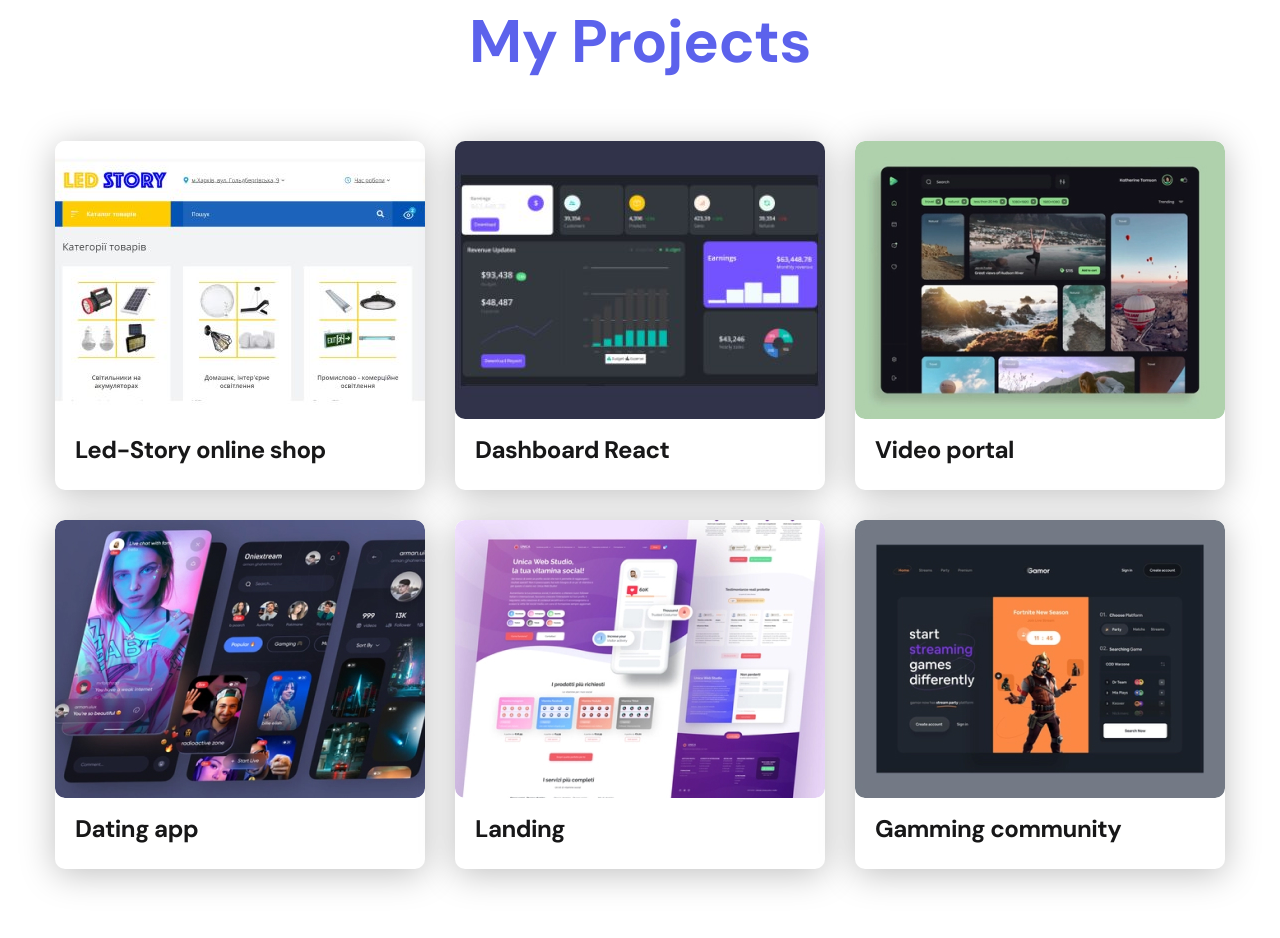
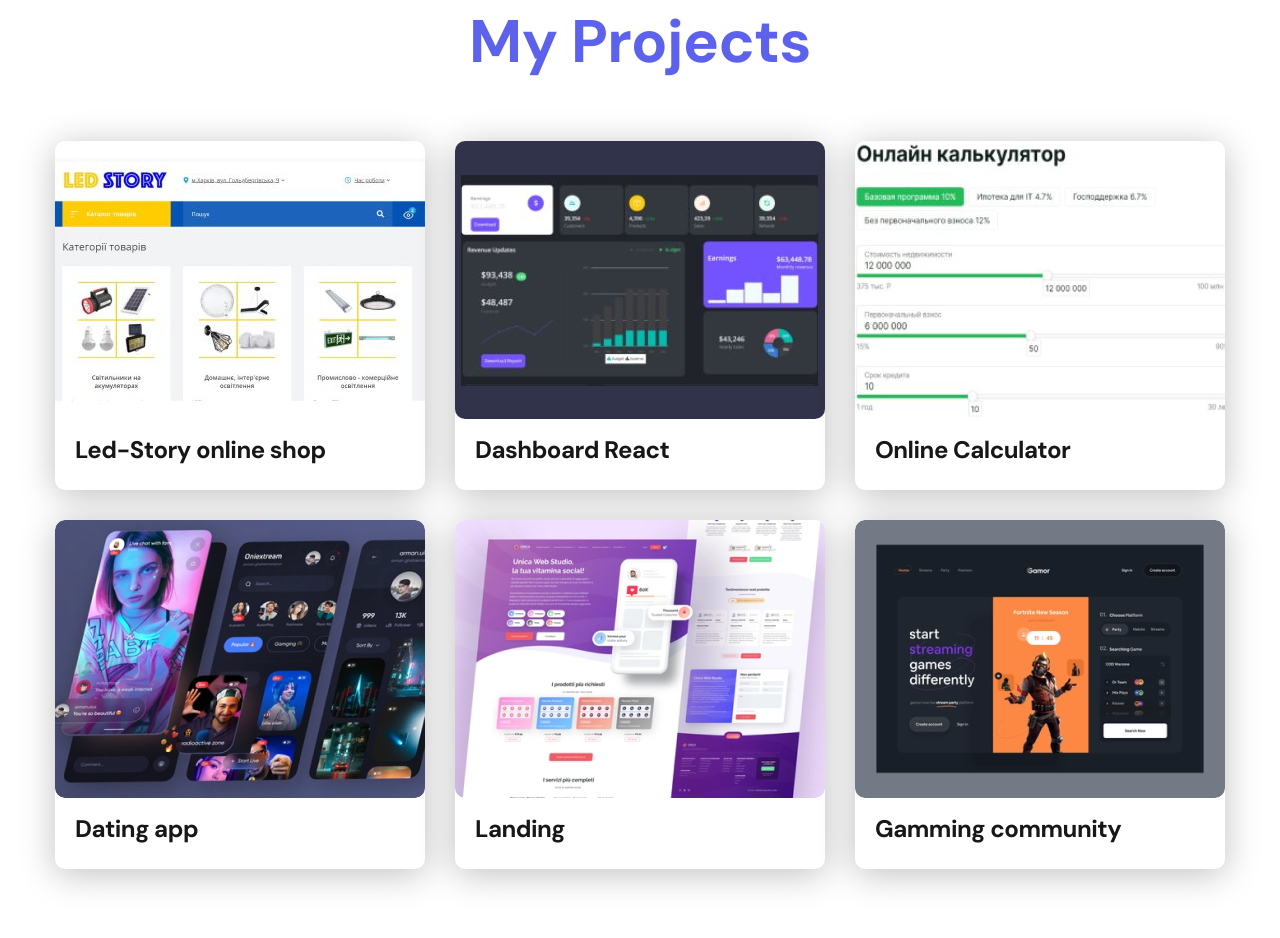
Before and after one commit to Silent-code1/portfolio, a plain HTML site: page index.html in a window 1280 px wide. Shown: the part 838-1776 px from the top of the page. Drawn offline with Linux system fonts and the light colour scheme.

Commit message:
Update index.html

```diff
--- a/index.html
+++ b/index.html
@@ -62,8 +62,8 @@
                 </li>
                 <li class="project">
                     <a href="./project-page.html">
-                        <img src="./img/projects/03.jpg" alt="Video portal" class="project__img">
-                        <h3 class="project__title">Video portal</h3>
+                        <img src="./img/projects/online-calck.jpg" alt="Video portal" class="project__img">
+                        <h3 class="project__title">Online Calculator</h3>
                     </a>
                 </li>
                 <li class="project">
```
